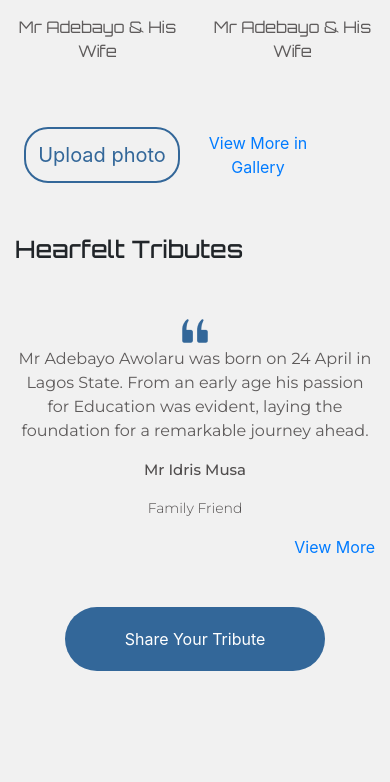
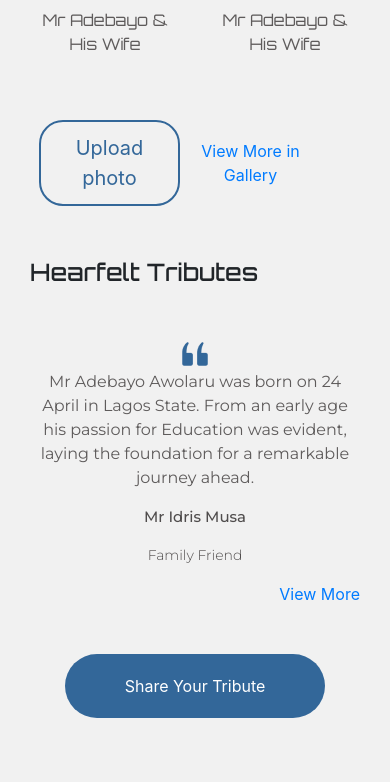
Before and after one commit to Clemcy9/funeral, a Django app: template templates/main.html in a window 390 px wide. Shown: the part 2339-3121 px from the top of the page. Before the commit the page ends 3010 px from the top, so only its background shows below. Run offline with Django 5.2, Linux system fonts and the light colour scheme; the template is opened without the code that fills it, so the values that code supplies are empty; some libraries are stand-ins or nearby versions.

Commit message:
media query and responsivenes

```diff
--- a/templates/gallery.html
+++ b/templates/gallery.html
@@ -25,7 +25,7 @@
     <title>Gallery</title>
   </head>
   <body>
-    <div class="container pt-5 pb-5 mb-5">
+    <div class="container pt-5 pb-5 mb-5 max-width " >
       <div class="d-flex justify-content-between mb-5 py-5">
         <h3 class="heading">Gallery</h3>
         <button type="submit" class="button label-text text-white">
--- a/templates/main.html
+++ b/templates/main.html
@@ -26,7 +26,8 @@
     <title>Home</title>
   </head>
   <body>
-    <div
+    <div class="wrapper container" >
+      <div
       class="container d-flex justify-content-center align-items-center"
       style="height: 100px; background-color: #f1f1f1"
     >
@@ -54,7 +55,7 @@
     </div>
 
     <!-- Biography     -->
-    <div class="container">
+    <div class="container mt-5 pt-4">
       <p class="heading mt-2">Biography</p>
 
       <article class="article-text mb-4">
@@ -148,6 +149,7 @@
             font-weight: 400;
             padding: .7rem .4rem;
             font-size: 20px;
+            text-decoration: none;
           "
           href="./gallery.html"
         >
@@ -160,7 +162,7 @@
     </div>
 
     <!-- tribute section -->
-    <div class="container">
+    <div class="container pb-3 ">
       <p class="heading mb-5" style="font-size: 24px;" >
         Hearfelt Tributes
       </p>
@@ -186,9 +188,10 @@
 
       <a href="tribute.html" class="text-right d-block">View More</a>
 
-      <button type="button" class="mx-auto d-block text-white mt-5 button">
+      <button type="button" class="mx-auto d-block text-white my-5  button">
         Share Your Tribute
       </button>
+    </div>
     </div>
 
     <!-- script loading -->
--- a/templates/styles/main.css
+++ b/templates/styles/main.css
@@ -60,6 +60,9 @@ textarea{
 .rounded-class{
    border-radius: 24px;
 }
+.max-width{
+   max-width: 50%;
+}
  .font{
     font-size: 40px;
     font-family: "Montserrat";
@@ -84,3 +87,8 @@ textarea{
    font-family: var(--font-orbitron);
     color: var(--article-text);
  }
+ @media (min-width: 768px) {  /* Targets medium screens (768px and up) */
+   .wrapper {
+     max-width: 50%;
+   }
+ }
--- a/templates/tribute.html
+++ b/templates/tribute.html
@@ -25,7 +25,7 @@
     <title>Tribute</title>
   </head>
   <body>
-    <div class="container">
+    <div class="container wrapper ">
       <h3 class="heading mt-5">Share Your Tribute</h3>
       <p class="article-text" style="font-size: 24px">
         Thank you for sharing your heartfelt tribute
--- a/templates/tributeList.html
+++ b/templates/tributeList.html
@@ -25,7 +25,7 @@
     <title>List of Shared Tribute</title>
 </head>
 <body>
-    <div class="container " style="max-width: 50%;" >
+    <div class="container wrapper " >
         <h1 class="heading mt-5" >
             Hearfelt Tributes
         </h1>
```
Also changed, not shown: templates/biography.html (+40 -11 lines).
